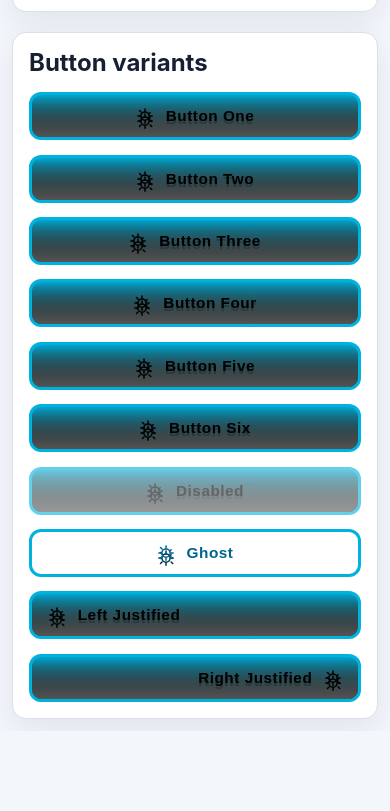
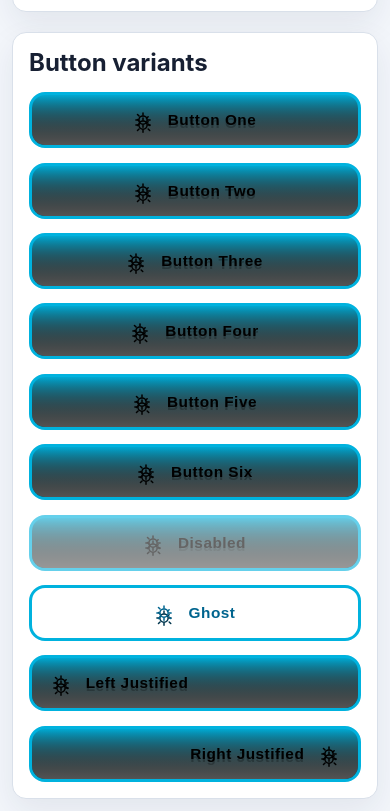
Before and after one commit to designerzen/button, a website built with Vite: page index.html in a window 390 px wide. Shown: the part 1706-2517 px from the top of the page. Before the commit the page ends 2437 px from the top, so only its background shows below. Built offline with nearby package versions, Linux system fonts and the light colour scheme.

Commit message:
feat: add icon size and colour tokens to button
- Add --icon-style-size and --icon-style-color overrides for icon size and colour without touching the pseudo-elements
- Drop :focus-within from the focus ring so only keyboard focus-visible shows it
- Use light-dark() for the ghost button colour instead of a dark-mode media query
- Tidy --unit to 1rem and the padding-inline calc, and remove the unused --padding token

```diff
--- a/button.css
+++ b/button.css
@@ -27,14 +27,13 @@
     --shine-hover: 0.2;
 
     /* Border and spacing configuration */
-    --unit:12px;
+    --unit:1rem;
     --border-radius: calc( var(--unit) );
     --border-size: 3px;
 
     /* We try and use the size of the text to make the padding perfect */
-    --padding:  calc( var(--unit) )  calc( 2 * var(--unit) );
     --padding-block: var(--unit);
-    --padding-inline: calc((1lh - 1cap) / 2 + var(--padding-block, var(--unit)));
+    --padding-inline: calc( (1lh - 1cap) / 2 + var(--padding-block, var(--unit)));
 
     --gap: calc( var(--unit) );
     --depth:5px;
@@ -42,7 +41,9 @@
     /*  font-size: max(1.5em, 1.23em + 2cqi); */
     --font-size: clamp(0.95rem, calc(0.9rem + 0.25vw), 1.1rem);
     /* 1.15rem; */
-    --icon-size:1lh;
+    /* Icon tokens, after Lea Verou: override size/colour without touching the pseudo-elements */
+    --icon-size: var(--icon-style-size, 1lh);
+    --icon-color: var(--icon-style-color, currentColor);
 
     /* Focus ring properties */
     --focus-ring-width: 3px;
@@ -125,7 +126,7 @@
     -webkit-appearance: none;
 
     display: inline-grid;
-    /* Plain button text fills the free cell beside the layered icon. */
+    /* Both icon layers sit in "icon"; the bare text node auto-places into the free "text" cell. */
     grid-template-columns: var(--icon-size) minmax(0, auto);
     grid-template-rows: minmax(1lh, auto);
     grid-template-areas: "icon text";
@@ -212,9 +213,12 @@
     content: "";
     grid-area: icon;
     place-self: center;
+    /* Explicit width AND height: aspect-ratio is ignored if the item is ever stretched */
     width: var(--icon-size);
     height: var(--icon-size);
-    background-color: currentColor;
+    background-color: var(--icon-color);
+    pointer-events: none;
+    forced-color-adjust: none;
     -webkit-mask: var(--icon) center / contain no-repeat;
     mask: var(--icon) center / contain no-repeat;
 }
@@ -228,7 +232,7 @@
 
 .button::after {
     transform: translateY(calc( var(--depth,2px)) );
-    background-color: color-mix(in oklch, currentColor 65%, black);
+    background-color: color-mix(in oklch, var(--icon-color) 65%, black);
     z-index: 1;
 }
 
@@ -310,16 +314,14 @@
 }
 
 /* Focus-visible state - strong visual indicator */
-.button:focus-visible,
-.button:focus-within {
+.button:focus-visible {
     outline: var(--focus-ring-width) solid var(--color-accent);
     outline-offset: var(--focus-ring-offset);
     box-shadow: 0 0 0 calc(var(--focus-ring-width) + 2px) var(--shadow-color-focus);
 }
 
 /* Combine focus-visible and hover for better UX */
-.button:focus-visible:hover,
-.button:focus-within:hover {
+.button:focus-visible:hover {
     box-shadow:
         0 8px 16px var(--shadow-color-normal),
         0 0 0 var(--focus-ring-width) var(--color-accent);
@@ -380,19 +382,14 @@
         grid-template-columns: var(--icon-size) 0;
         grid-template-rows: var(--icon-size);
         grid-template-areas: "icon text";
+        /* font-size is 0 here, so 1lh/1cap collapse: square the padding instead */
         padding-inline: var(--padding-block);
     }
 }
 
 .button.ghost {
-    color: var(--color-primary-dark);
+    color: light-dark(var(--color-primary-dark), var(--color-primary-light));
     background-color: transparent;
     background-image: none;
     text-shadow: none;
 }
-
-@media (prefers-color-scheme: dark) {
-    .button.ghost {
-        color: var(--color-primary-light);
-    }
-}
```
